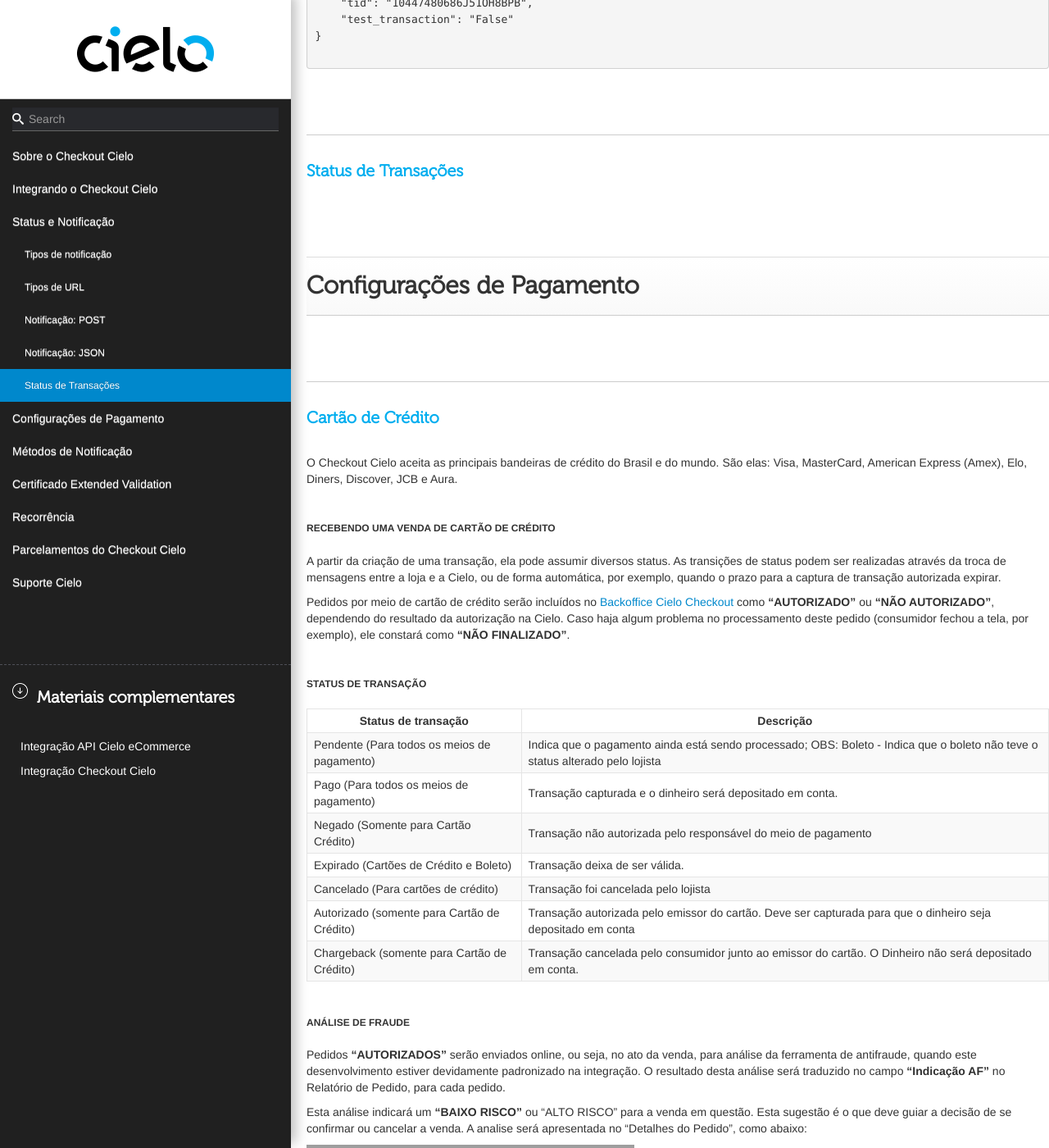
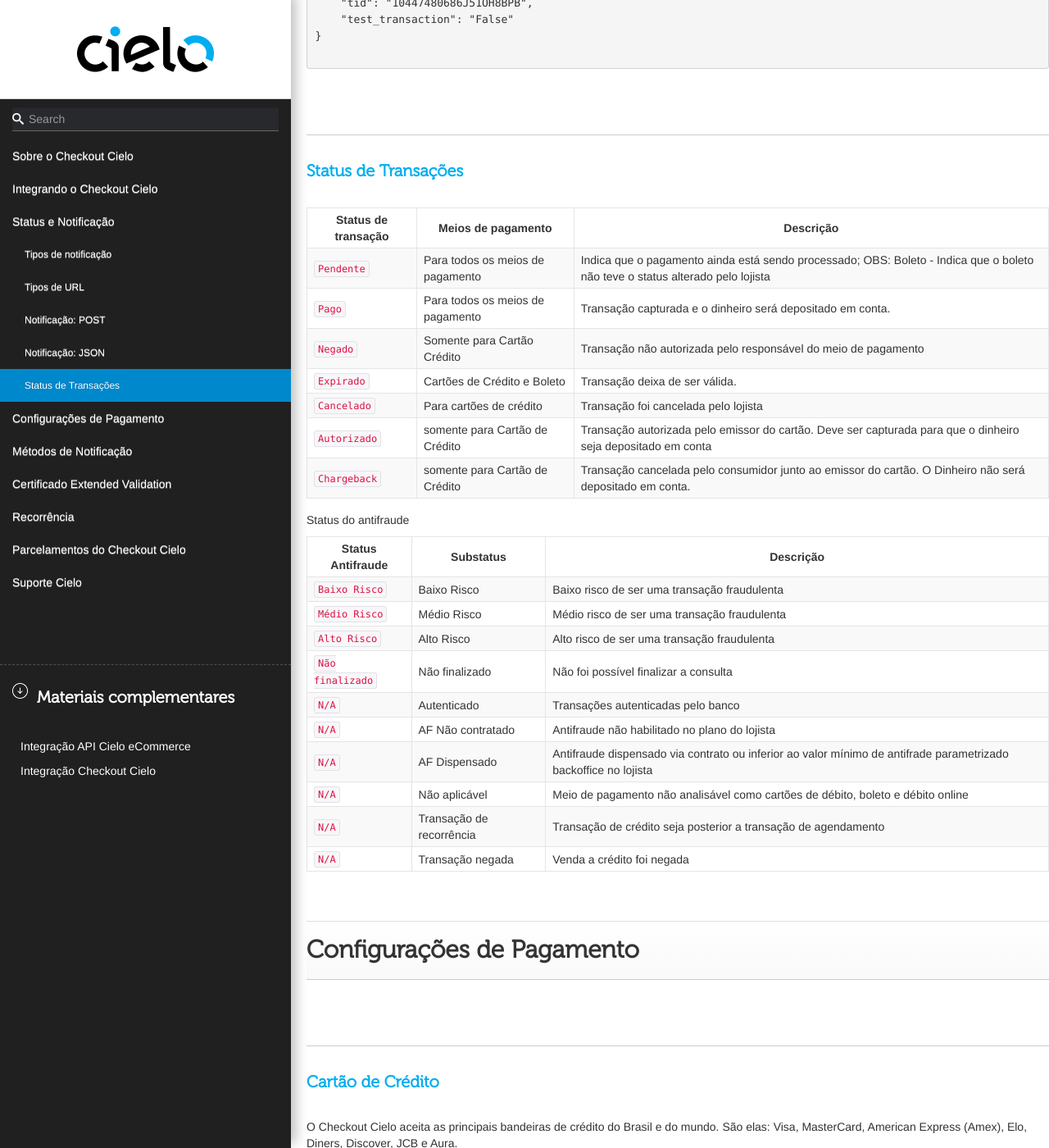
Before and after one commit to DeveloperCielo/Tutorial, a Jekyll site: the page built from _posts/2017-08-25-Checkout.md, in a window 1280 px wide and 1400 px high, scrolled down 29748 px. Shown: the whole window at 82% size. Built offline with Jekyll 4.4.1, drawn with Linux system fonts in a browser that asks for light colours; some web fonts are replaced; grey boxes are pictures that could not be loaded.

Commit message:
Updated '_posts/2017-08-25-Checkout.md' via CloudCannon

````diff
--- a/_posts/2017-08-25-Checkout.md
+++ b/_posts/2017-08-25-Checkout.md
@@ -1002,7 +1002,41 @@
 ```
 
 
+
+
+
 ## Status de Transações
+
+
+
+| Status de transação   | Meios de pagamento               | Descrição                                                                                                                     |
+|-----------------------|----------------------------------|-------------------------------------------------------------------------------------------------------------------------------|
+| `Pendente`            | Para todos os meios de pagamento | Indica que o pagamento ainda está sendo processado; OBS: Boleto - Indica que o boleto não teve o status alterado pelo lojista |
+| `Pago`                | Para todos os meios de pagamento | Transação capturada e o dinheiro será depositado em conta.                                                                    |
+| `Negado`              | Somente para Cartão Crédito      | Transação não autorizada pelo responsável do meio de pagamento                                                                |
+| `Expirado`            | Cartões de Crédito e Boleto      | Transação deixa de ser válida.                                                                                                |
+| `Cancelado`           | Para cartões de crédito          | Transação foi cancelada pelo lojista                                                                                          |
+| `Autorizado`          | somente para Cartão de Crédito   | Transação autorizada pelo emissor do cartão. Deve ser capturada para que o dinheiro seja depositado em conta                  |
+| `Chargeback`          | somente para Cartão de Crédito   | Transação cancelada pelo consumidor junto ao emissor do cartão. O Dinheiro não será depositado em conta.                      |
+
+
+
+Status do antifraude
+
+| Status Antifraude   | Substatus                | Descrição                                                                                                       |
+|---------------------|--------------------------|-----------------------------------------------------------------------------------------------------------------|
+| `Baixo Risco`       | Baixo Risco              | Baixo risco de ser uma transação fraudulenta                                                                    |
+| `Médio Risco`       | Médio Risco              | Médio risco de ser uma transação fraudulenta                                                                    |
+| `Alto Risco`        | Alto Risco               | Alto risco de ser uma transação fraudulenta                                                                     |
+| `Não finalizado`    | Não finalizado           | Não foi possível finalizar a consulta                                                                           |
+| `N/A`               | Autenticado              | Transações autenticadas pelo banco                                                                              |
+| `N/A`               | AF Não contratado        | Antifraude não habilitado no plano do lojista                                                                   |
+| `N/A`               | AF Dispensado            | Antifraude dispensado via contrato ou inferior ao valor mínimo de antifrade parametrizado backoffice no lojista |
+| `N/A`               | Não aplicável            | Meio de pagamento não analisável como cartões de débito, boleto e débito online                                 |
+| `N/A`               | Transação de recorrência | Transação de crédito seja posterior a transação de agendamento                                                  |
+| `N/A`               | Transação negada         | Venda a crédito foi negada                                                                                      |
+
+
 
 
 
````
